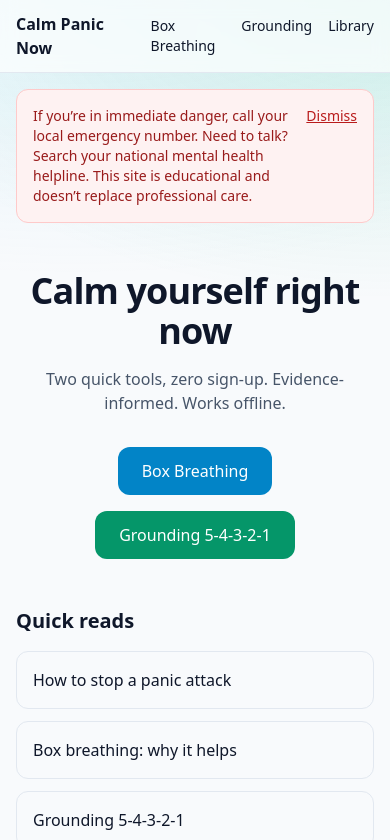
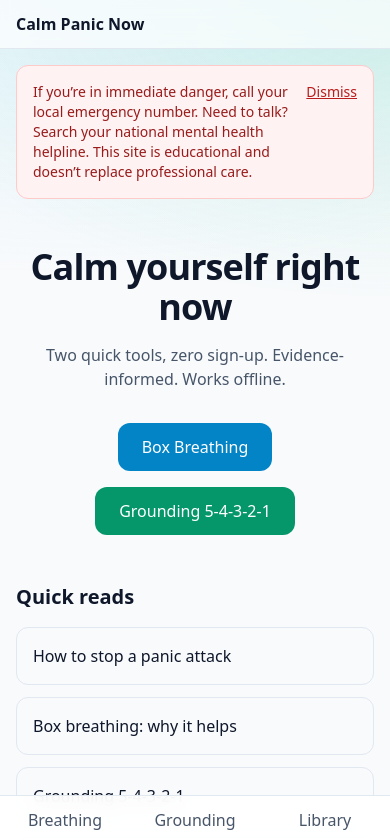
Before and after one commit to JiriTill/calm-panic-now, a Next.js app: page / in a window 390 px wide. Shown: the top 840 px of the page. Built offline with nearby package versions, Linux system fonts and the light colour scheme.

Commit message:
Update layout.tsx

```diff
--- a/src/app/layout.tsx
+++ b/src/app/layout.tsx
@@ -1,41 +1,53 @@
-import './globals.css'
-import type { Metadata } from 'next'
-import Link from 'next/link'
+// FILE: src/app/layout.tsx
+import "./globals.css";
+import type { Metadata } from "next";
+import Link from "next/link";
+import MobileNav from "./ui/MobileNav";
 
 export const metadata: Metadata = {
-  metadataBase: new URL('https://calmpanicnow.com'),
-  title: 'Calm Panic Now — Box Breathing & 5-4-3-2-1 Grounding',
-  description: 'Two quick tools to help ease panic and anxiety. Free, no sign-up. Works offline.',
+  metadataBase: new URL("https://calmpanicnow.com"),
+  title: "Calm Panic Now — Box Breathing & 5-4-3-2-1 Grounding",
+  description:
+    "Two quick tools to help ease panic and anxiety. Free, no sign-up. Works offline.",
   openGraph: {
-    title: 'Calm Panic Now',
-    description: 'Box Breathing & 5-4-3-2-1 Grounding',
-    url: 'https://calmpanicnow.com',
-    siteName: 'Calm Panic Now',
+    title: "Calm Panic Now",
+    description: "Box Breathing & 5-4-3-2-1 Grounding",
+    url: "https://calmpanicnow.com",
+    siteName: "Calm Panic Now",
   },
-}
+};
 
-export default function RootLayout({ children }: { children: React.ReactNode }){
+export default function RootLayout({ children }: { children: React.ReactNode }) {
   return (
     <html lang="en">
       <body className="min-h-screen flex flex-col">
         <header className="sticky top-0 z-50 bg-white/70 dark:bg-slate-950/70 backdrop-blur border-b border-slate-200 dark:border-slate-800">
-          <nav className="mx-auto max-w-3xl px-4 py-3 flex items-center gap-4">
-            <Link href="/" className="font-semibold">Calm Panic Now</Link>
-            <div className="ml-auto flex gap-4 text-sm">
+          <nav className="container py-3 flex items-center gap-4">
+            <Link href="/" className="font-semibold">
+              Calm Panic Now
+            </Link>
+            <div className="ml-auto hidden sm:flex gap-4 text-sm">
               <Link href="/calm/box-breathing">Box Breathing</Link>
               <Link href="/calm/grounding-54321">Grounding</Link>
               <Link href="/library">Library</Link>
             </div>
           </nav>
         </header>
-        <main className="flex-1">{children}</main>
+
+        <main className="flex-1 pb-16 sm:pb-0">{children}</main>
+
         <footer className="border-t border-slate-200 dark:border-slate-800 text-xs text-slate-600 dark:text-slate-400">
-          <div className="mx-auto max-w-3xl px-4 py-6 space-y-2">
-            <p>Educational only. Not medical advice. If you are in danger, call your local emergency number.</p>
+          <div className="container py-6 space-y-2">
+            <p>
+              Educational only. Not medical advice. If you are in danger, call
+              your local emergency number.
+            </p>
             <p>© {new Date().getFullYear()} Calm Panic Now</p>
           </div>
         </footer>
+
+        <MobileNav />
       </body>
     </html>
-  )
+  );
 }
```
